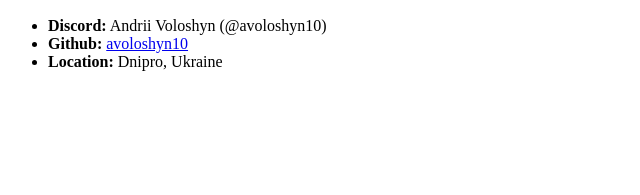
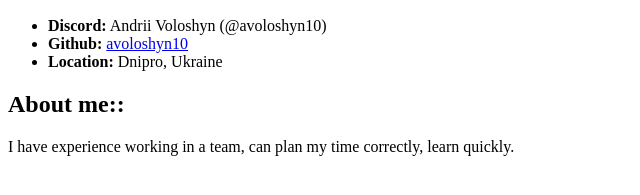
Before and after one commit to avoloshyn10/rsschool-cv, a plain HTML site: page index.html in a window 1280 px wide. Shown: the part 463-658 px from the top of the page, without its empty margins (0-640 px from the left). Drawn offline with Linux system fonts and the light colour scheme.

Commit message:
feat: add about me

```diff
--- a/index.html
+++ b/index.html
@@ -18,6 +18,8 @@
       <li><b>Github:</b> <a href="https://github.com/avoloshyn10">avoloshyn10</a></li>
       <li><b>Location:</b> Dnipro, Ukraine</li>
     </ul>
+    <h2>About me::</h2>
+    <p>I have experience working in a team, can plan my time correctly, learn quickly.</p>
   </main>
 </body>
 </html>
--- a/style.css
+++ b/style.css
@@ -1,3 +1,3 @@
 p{
-  color: red;
+  color: black;
 }
```
